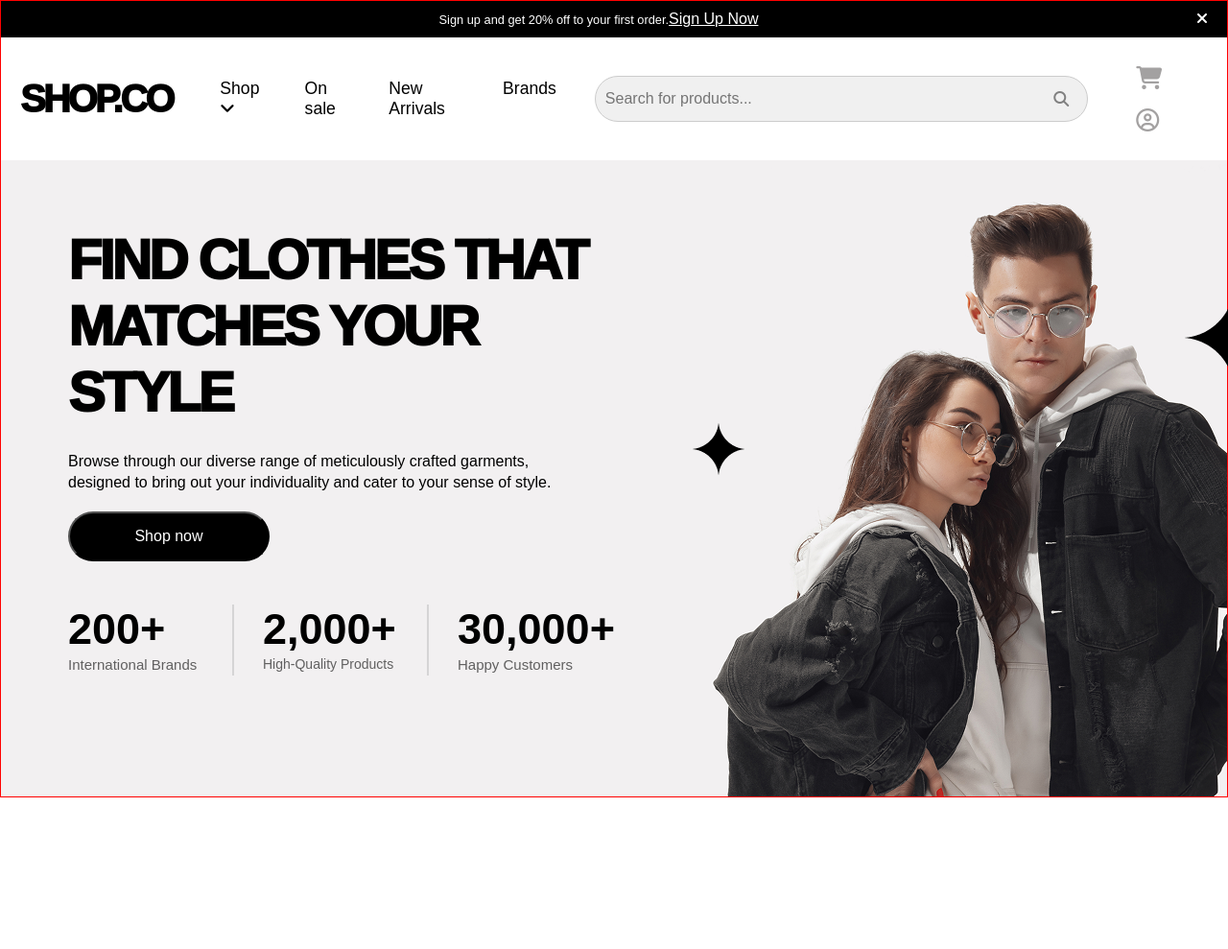
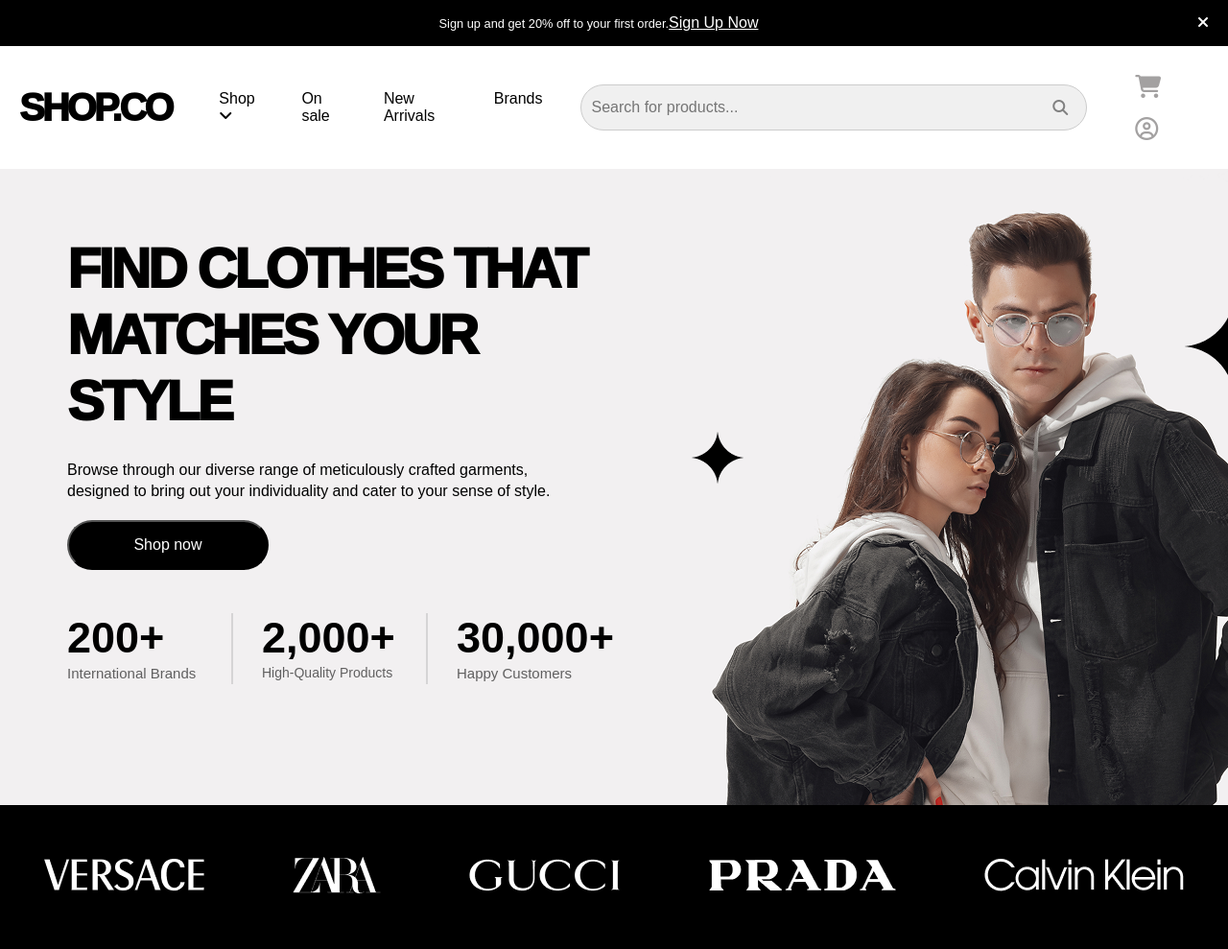
Before and after one commit to xudoyberdiyevv/Shop.co, a plain HTML site: page index.html in a window 1280 px wide. Shown: the top 989 px of the page at 96% size. Before the commit the page ends 963 px from the top, so only its background shows below. Drawn offline with Linux system fonts and the light colour scheme; a web font is replaced by a local one.

Commit message:
men brandslar qushtim va iconka ham qo'shtim

```diff
--- a/index.html
+++ b/index.html
@@ -3,10 +3,11 @@
 <head>
     <meta charset="UTF-8">
     <meta name="viewport" content="width=device-width, initial-scale=1.0">
-    <title>Document</title>
+    <title>SHOP.CO</title>
     <link rel="stylesheet" href="https://cdnjs.cloudflare.com/ajax/libs/font-awesome/6.7.2/css/all.min.css" integrity="sha512-Evv84Mr4kqVGRNSgIGL/F/aIDqQb7xQ2vcrdIwxfjThSH8CSR7PBEakCr51Ck+w+/U6swU2Im1vVX0SVk9ABhg==" crossorigin="anonymous" referrerpolicy="no-referrer" />
     <link href="https://fonts.googleapis.com/css2?family=Satoshi:wght@400;500;600&display=swap" rel="stylesheet">
     <link rel="stylesheet" href="style.css">
+    <link rel="icon" type="image/png" href="Online-shop-logo-template-on-transparent-background-PNG (1).png">
 </head>
 <body>
     <div class="container">
@@ -73,6 +74,13 @@
                     <img src="Vector.png" alt="" class="vector_two">
                 </div>
             </section>
+            <div class="b">
+                <a href="https://www.versace.com/uz/en/?gclsrc=aw.ds&gclid=Cj0KCQjw2N2_BhCAARIsAK4pEkVxvHZXugPJJ2rTc7IbcZ2w6_6ZLRNEkkGMwCV1x3CFycjY3RLfNpkaAoV9EALw_wcB&gad_source=1&s_kwcid=AL%216089%213%21Keyword%21EXACT%21%21g%21%21versace&utm_term=versace&utm_adgroup=Exact&utm_campaignname=01_Top_Brand_Exact_INT-WW&wt_mc=_I.SEM.Google.Text.01_Top_Brand_Exact_INT-WW.Exact" class="link_1"><img src="Group.png" alt=""></a>
+                <a href="https://www.zara.com/" class="link_2"><img src="zara-logo-1 1.png" alt=""></a>
+                <a href="https://www.gucci.com/us/en/ca/women/handbags-c-women-handbags?srsltid=AfmBOoq62oY1foNWn0qWU0usxxkUjEHADocX1PkcksiJ80XQDzq7xpQI" class="link_3"><img src="gucci-logo-1 1.png" alt=""></a>
+                <a href="https://www.prada.com/ww/en.html" class="link_4"><img src="prada-logo-1 1.png" alt=""></a>
+                <a href="https://tr.calvinklein.com/?srsltid=AfmBOoompLYAzk1AuaHk62c08Hp_Gm4VmNpT5_6Jcz_M4o5cQaGKfRLA" class="link_5"><img src="Group (1).png" alt=""></a>
+            </div>
         </main>
     </div>
     <script src="main.js"></script>
--- a/style.css
+++ b/style.css
@@ -6,7 +6,7 @@
 .container {
     max-width: 1440px;
     margin: auto;
-    border: 1px solid red;
+    /* border: 1px solid red; */
 }
 
 .signUP {
@@ -19,7 +19,7 @@
 }
 
 .top {
-    height: 38px;
+    height: 48px;
     width: 100%;
     background-color: black;
     display: flex;
@@ -69,7 +69,7 @@ nav {
     text-decoration: none;
     padding: 10px;
     display: block;
-    font-size: 1.1rem;
+    font-size: 1rem;
     font-family: 'Satoshi', sans-serif;
 }
 .submenu {
@@ -260,3 +260,11 @@ nav {
     margin-left: 30px;
     margin-right: 30px;
 }
+.b {
+    background-color: black;
+    width: 100%;
+    height: 150px;
+    display: flex;
+    justify-content: space-around;
+    align-items: center;
+}
```
Also changed, not shown: Group (1).png (added), Group.png (added), Online-shop-logo-template-on-transparent-background-PNG (1).png (added), gucci-logo-1 1.png (added), prada-logo-1 1.png (added), zara-logo-1 1.png (added).
